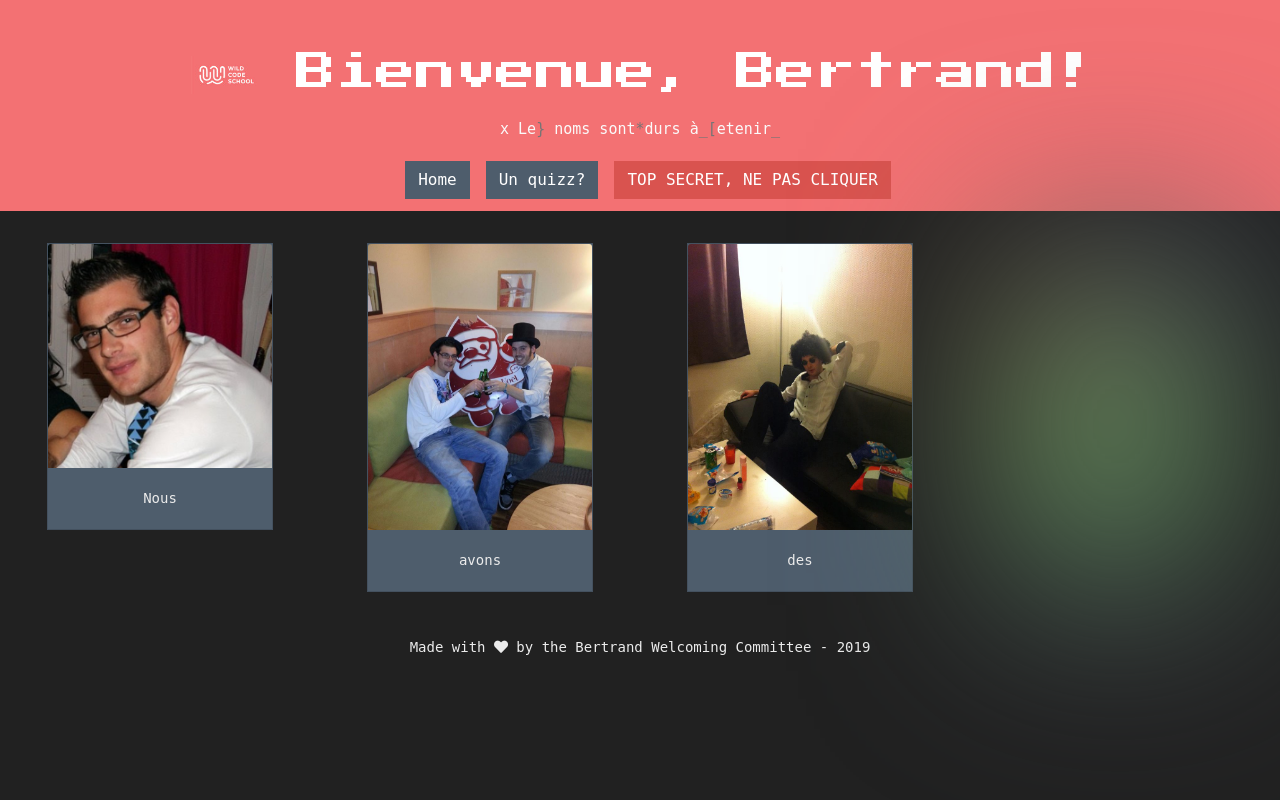
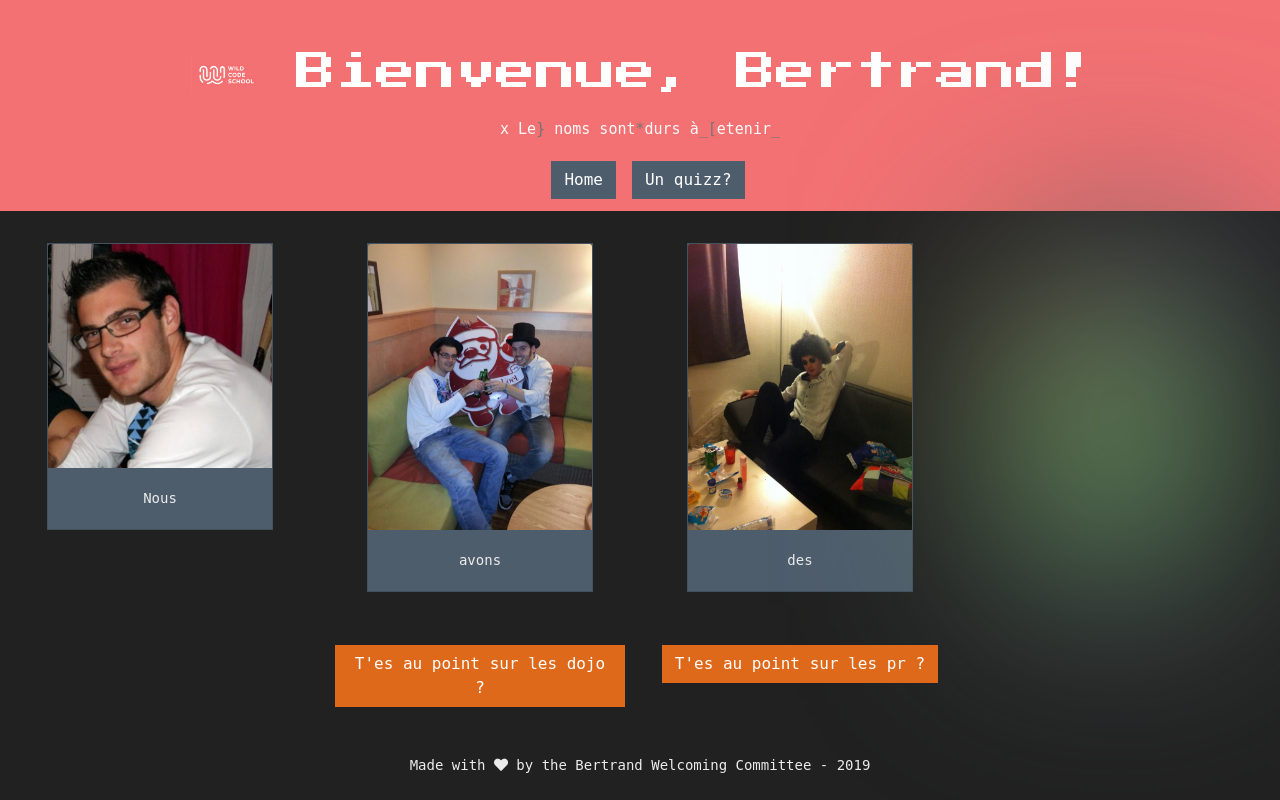
Before and after one commit to 01Andre/bienvenue_bertrand, a PHP site: template src/View/Home/photos.html.twig in a window 1280 px wide. Run offline with PHP 8.4, Linux system fonts and the light colour scheme; the template is opened without the code that fills it, so the values that code supplies are empty; a stand-in replaces the project's code that opens the database connection; some libraries are stand-ins or nearby versions.

Commit message:
ajout du lien youtube , le bouton ne pas cliquer apparait seulement si le quizz est réussi; les liens vers la vidéo n'apparaissent que quand on a visité dojo, pr et ne pas cliquer

```diff
--- a/src/Controller/HomeController.php
+++ b/src/Controller/HomeController.php
@@ -72,6 +72,7 @@ class HomeController extends AbstractController
         if (empty($_SESSION['mdp'][2])) {
             header('location:/Home/index');
         }
+        $_SESSION['youtube']++;
         return $this->twig->render('Home/photos.html.twig', ['session' => $_SESSION,]);
     }
 
@@ -80,6 +81,7 @@ class HomeController extends AbstractController
         if (empty($_SESSION)) {
             session_start();
         }
+        $_SESSION['youtube']=0;
         return $this->twig->render('Home/success.html.twig', ['session' => $_SESSION,]);
     }
 
@@ -94,6 +96,7 @@ class HomeController extends AbstractController
         if (empty($_SESSION)) {
             session_start();
         }
+        $_SESSION['youtube']++;
         return $this->twig->render('Home/pr.html.twig', ['session' => $_SESSION,]);
     }
 
@@ -103,6 +106,7 @@ class HomeController extends AbstractController
         if (empty($_SESSION)) {
             session_start();
         }
+        $_SESSION['youtube']++;
         return $this->twig->render('Home/dojo.html.twig', ['session' => $_SESSION,]);
     }
 }
--- a/src/View/Home/photos.html.twig
+++ b/src/View/Home/photos.html.twig
@@ -38,5 +38,18 @@
                 </div>
             </div>
         </div>
+        <div class="row mt-2 mb-5 justify-content-center">
+            {% if session.youtube <3 %}
+                <div class="col-3 text-center">
+                    <a class="btn btn-primary" href="/Home/dojo">T'es au point sur les dojo ?</a>
+                </div>
+                <div class="col-3 text-center">
+                    <a class="btn btn-primary" href="/Home/pr">T'es au point sur les pr ?</a>
+                </div>
+            {% else %}
+                <div class="col-12 text-center">
+                    <a class="btn btn-primary" href="https://www.youtube.com/watch?v=sx1TqNXr8fQ&feature=youtu.be">Le meilleur pour la fin</a>
+                </div>
+            {% endif %}
     </div>
 {% endblock %}
--- a/src/View/Home/pr.html.twig
+++ b/src/View/Home/pr.html.twig
@@ -86,9 +86,15 @@
                 </div>
             </div>
             <div class="row mt-2 mb-5">
+                {% if session.youtube <3 %}
                 <div class="col-12 text-center">
                     <a class="btn btn-primary" href="/Home/dojo">T'es au point sur les dojo ?</a>
                 </div>
+                {% else %}
+                <div class="col-12 text-center">
+                    <a class="btn btn-primary" href="https://www.youtube.com/watch?v=sx1TqNXr8fQ&feature=youtu.be">Le meilleur pour la fin</a>
+                </div>
+                {% endif %}
             </div>
         </div>
     </div>
--- a/src/View/layout.html.twig
+++ b/src/View/layout.html.twig
@@ -35,9 +35,11 @@
                 <li class="nav-item">
                     <a class="btn btn-secondary mb-0 ml-3" href="/Home/quizz">Un quizz?</a>
                 </li>
+                {% if session.youtube is defined %}
                 <li class="nav-item">
                     <a class="btn btn-danger mb-0 ml-3" href="/Home/photos">TOP SECRET, NE PAS CLIQUER</a>
                 </li>
+                {% endif %}
 
             </ul>
         </div>
```
Also changed, not shown: src/View/Home/dojo.html.twig (+9 -3 lines), 1 other file.
